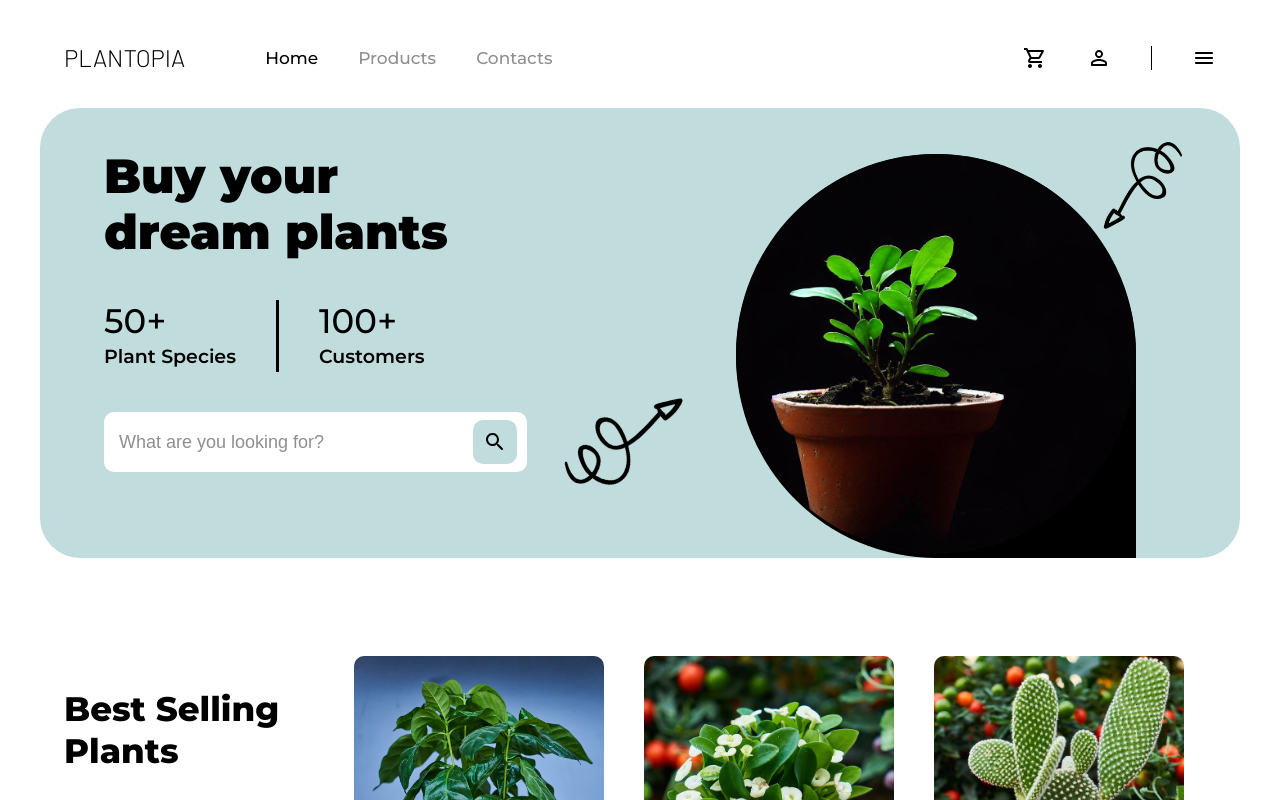
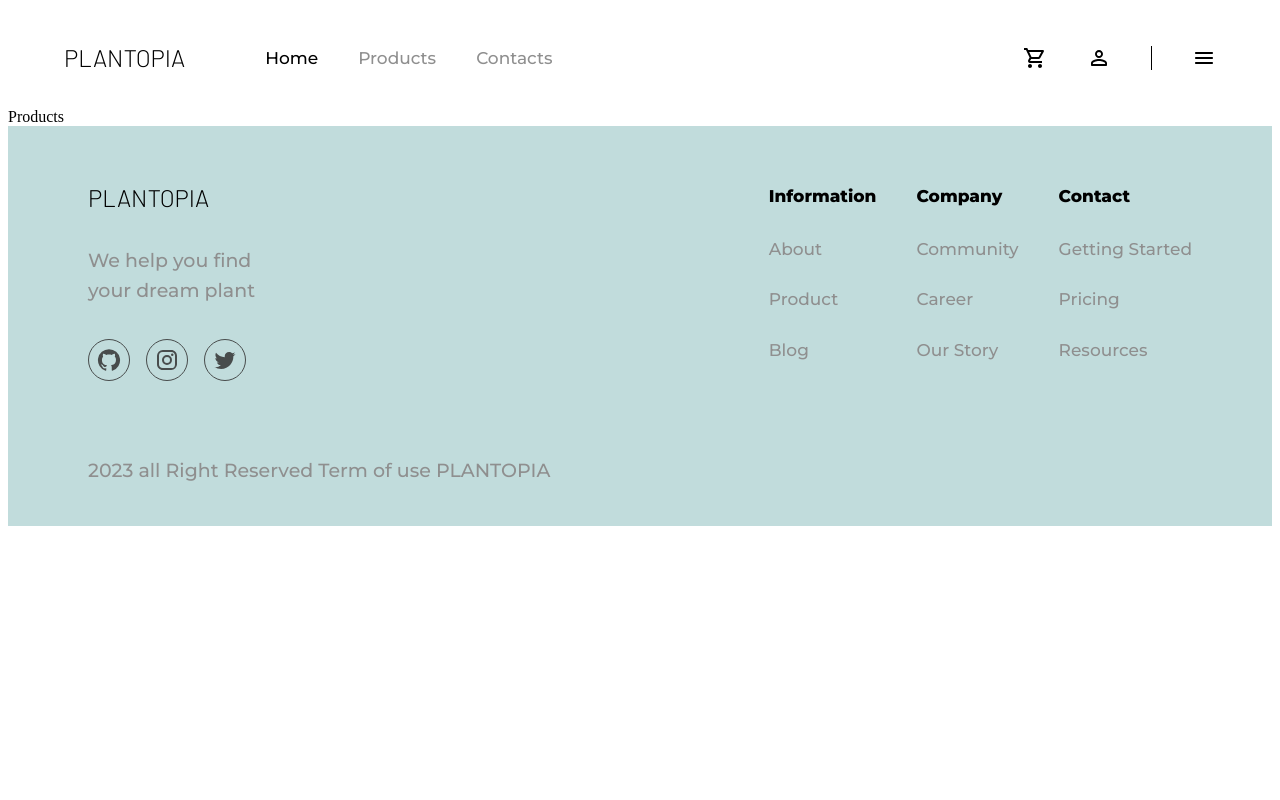
Before and after one commit to tanu-chahal/PLANTOPIA, a React (Vite) app in the folder client/: page /products in a window 1280 px wide. Shown: the top 800 px of the page. Built offline with nearby package versions, Linux system fonts and the light colour scheme.

Commit message:
More components of app added.

```diff
--- a/client/package.json
+++ b/client/package.json
@@ -15,7 +15,8 @@
     "@mui/icons-material": "^5.14.8",
     "@mui/material": "^5.14.8",
     "react": "^18.2.0",
-    "react-dom": "^18.2.0"
+    "react-dom": "^18.2.0",
+    "react-router-dom": "^6.15.0"
   },
   "devDependencies": {
     "@types/react": "^18.2.15",
--- a/client/src/App.jsx
+++ b/client/src/App.jsx
@@ -4,17 +4,66 @@ import { ThemeProvider } from '@mui/material/styles';
 import theme from './utils/theme.js';
 import Footer from './components/footer/Footer';
 import Navbar from './components/navbar/Navbar';
+import { createBrowserRouter, RouterProvider, Outlet } from "react-router-dom";
+import Products from './pages/products/Products';
+import Product from './pages/product/Product';
+import Cart from './pages/cart/Cart';
+import Login from './pages/login/Login';
+import Register from './pages/register/Register';
+import Contacts from './pages/contacts/Contacts';
 
 function App() {
-  return (
+ const Layout = () =>{ return (
      <div className="App">
        <ThemeProvider theme={theme}>
       <Navbar/>
-      <Home/>
+      <Outlet/>
       <Footer/>
       </ThemeProvider>
      </div>
-  )
+  )}
+
+  const router = createBrowserRouter([
+    {
+      path: "/",
+      element: <Layout/>,
+      children: [
+        {
+          path:"/",
+          element: <Home/>
+        },
+        {
+          path: '/products',
+          element: <Products/>
+        },
+        {
+          path: "/product/:id",
+          element: <Product/>
+        },
+        {
+          path: "/mycart",
+          element: <Cart/>
+        },
+        {
+          path: "/login",
+          element: <Login/>
+        },
+        {
+          path: "/register",
+          element: <Register/>
+        },
+        {
+          path: "/contacts",
+          element: <Contacts/>
+        }
+      ]
+    }
+  ])
+  return (
+    <div>
+      <RouterProvider router={router} />
+    </div>
+  );
 }
 
 export default App
--- a/client/src/components/navbar/Navbar.jsx
+++ b/client/src/components/navbar/Navbar.jsx
@@ -1,6 +1,5 @@
 import Typography from "@mui/material/Typography";
 import Box from "@mui/material/Box";
-import Button from "@mui/material/Button";
 import Container from "@mui/material/Container";
 import Divider from "@mui/material/Divider";
 import ShoppingCartOutlinedIcon from '@mui/icons-material/ShoppingCartOutlined';
--- /dev/null
+++ b/client/src/pages/cart/Cart.jsx
@@ -0,0 +1,9 @@
+import React from 'react'
+
+function Cart() {
+  return (
+    <div>Cart</div>
+  )
+}
+
+export default Cart
--- /dev/null
+++ b/client/src/pages/contacts/Contacts.jsx
@@ -0,0 +1,9 @@
+import React from 'react'
+
+function Contacts() {
+  return (
+    <div>Contacts</div>
+  )
+}
+
+export default Contacts
--- /dev/null
+++ b/client/src/pages/login/Login.jsx
@@ -0,0 +1,9 @@
+import React from 'react'
+
+function Login() {
+  return (
+    <div>Login</div>
+  )
+}
+
+export default Login
--- /dev/null
+++ b/client/src/pages/product/Product.jsx
@@ -0,0 +1,9 @@
+import React from 'react'
+
+function Product() {
+  return (
+    <div>Product</div>
+  )
+}
+
+export default Product
--- /dev/null
+++ b/client/src/pages/products/Products.jsx
@@ -0,0 +1,9 @@
+import React from 'react'
+
+function Products() {
+  return (
+    <div>Products</div>
+  )
+}
+
+export default Products
--- /dev/null
+++ b/client/src/pages/register/Register.jsx
@@ -0,0 +1,9 @@
+import React from 'react'
+
+function Register() {
+  return (
+    <div>Register</div>
+  )
+}
+
+export default Register
```
Also changed, not shown: 1 other file (tests, documents, lock files or other folders).
